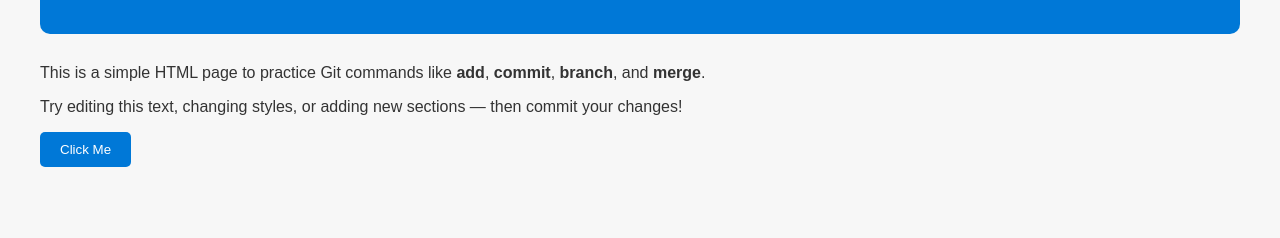
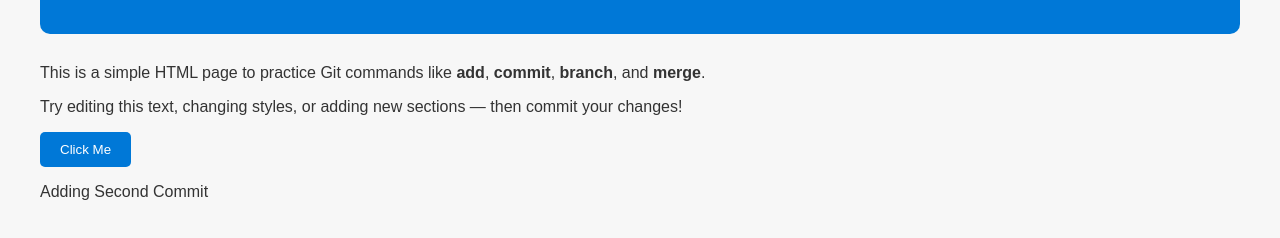
Before and after one commit to earlydawnlabs/github-practice, a plain HTML site: page index.html in a window 1280 px wide. Shown: the part 116-354 px from the top of the page. Drawn offline with Linux system fonts and the light colour scheme.

Commit message:
Second Commit

```diff
--- a/index.html
+++ b/index.html
@@ -43,6 +43,7 @@
         <p>This is a simple HTML page to practice Git commands like <strong>add</strong>, <strong>commit</strong>, <strong>branch</strong>, and <strong>merge</strong>.</p>
         <p>Try editing this text, changing styles, or adding new sections — then commit your changes!</p>
         <button onclick="alert('Git makes version control easy!')">Click Me</button>
+        <p> Adding Second Commit </p>
     </main>
 </body>
 </html>
```
